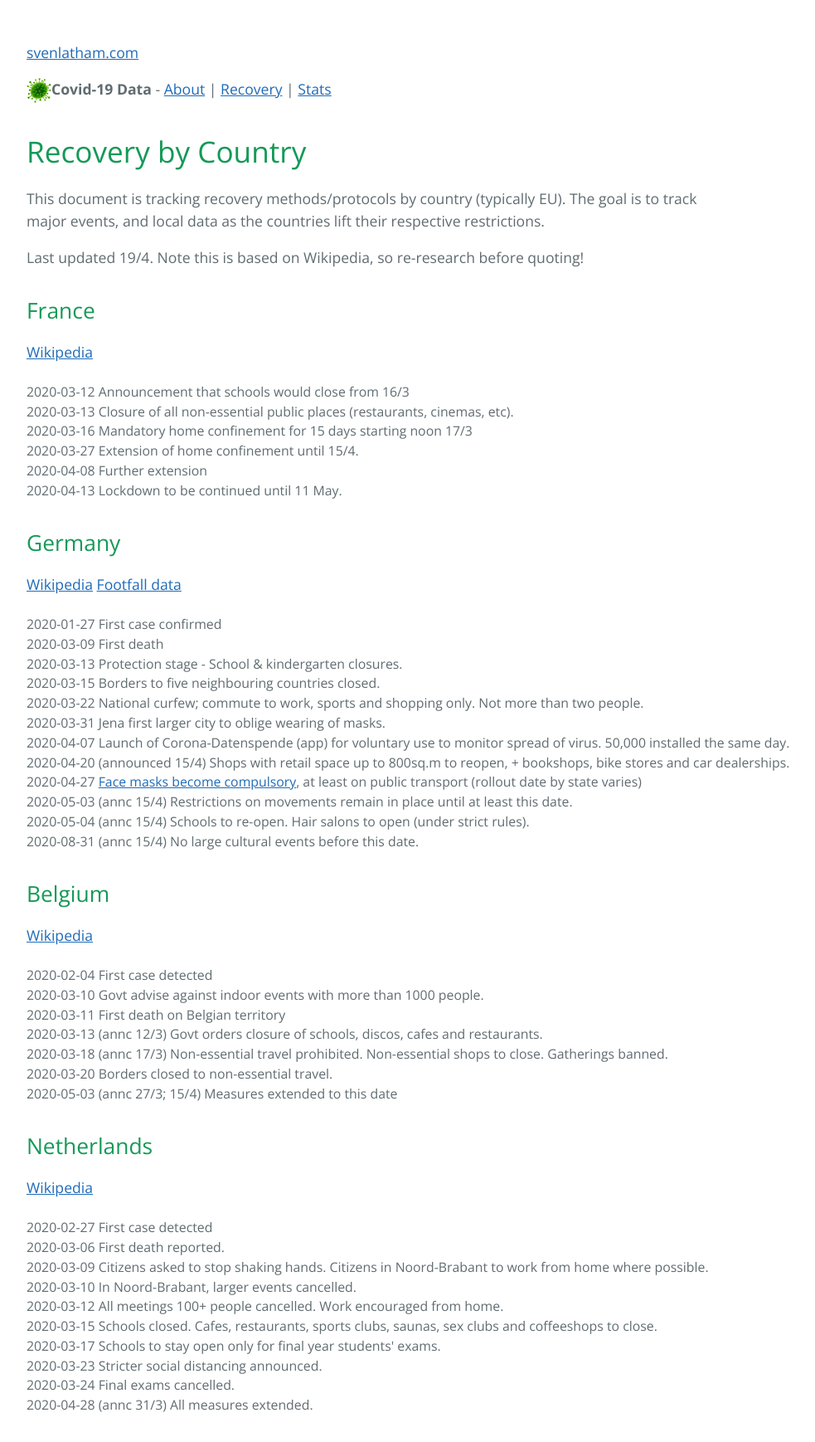
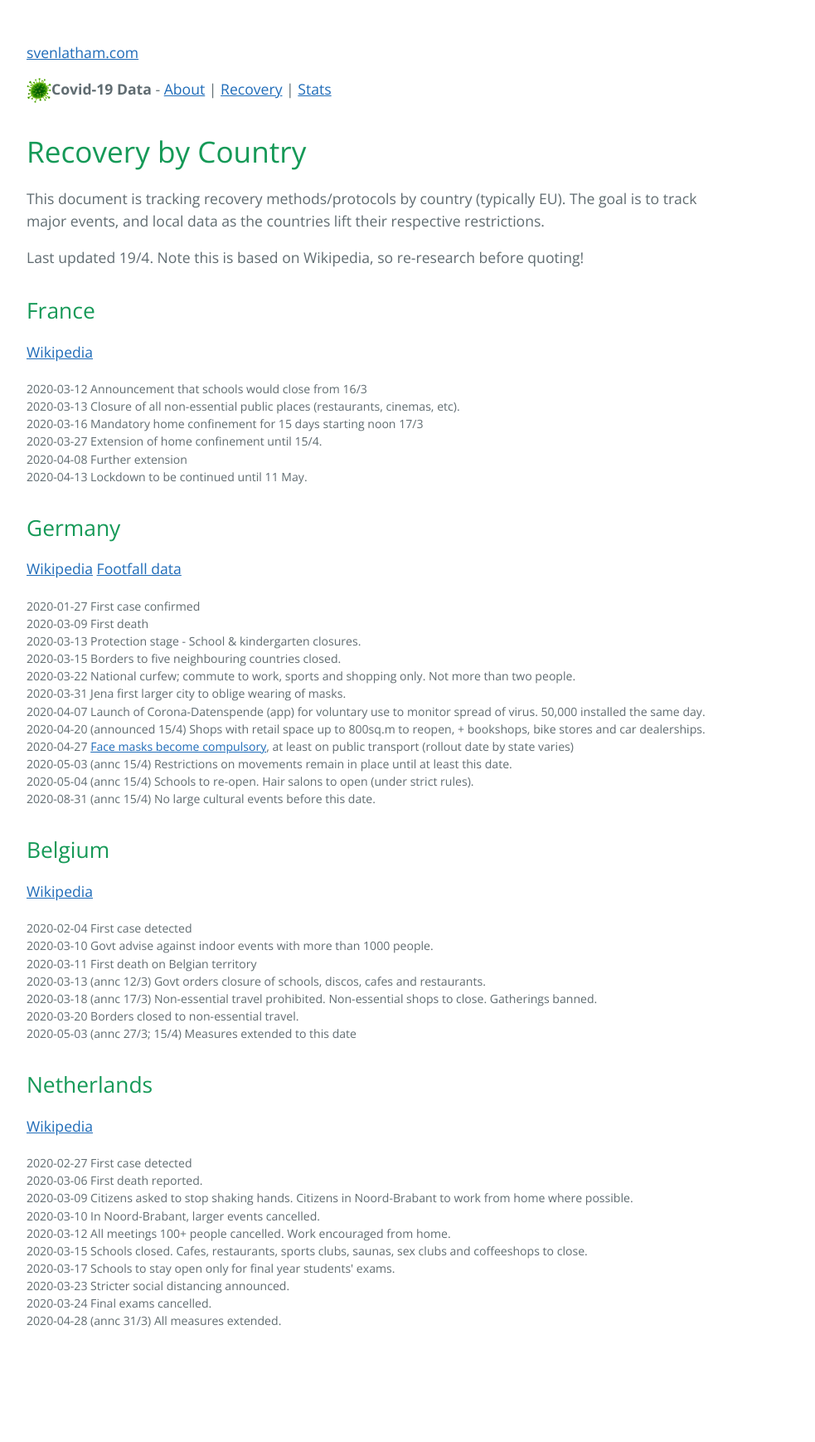
Before and after one commit to svenlatham/svenlatham-website, a Jekyll site: the page built from covid19/recovery.html, in a window 1280 px wide. Shown: the whole page at 83% size, without its empty margins (192-1175 px from the left). Built offline with Jekyll 4.4.1, drawn with Linux system fonts in a browser that asks for light colours; after the commit the page ends 1634 px from its top, so only the background shows below that.

Commit message:
Slight drop on font size for timelines

```diff
--- a/_includes/covid-menu.html
+++ b/_includes/covid-menu.html
@@ -1,5 +1,5 @@
 <style>
-    .timeline { white-space: pre; font-size: 90%; }
+    .timeline { white-space: pre; font-size: 80%; }
 </style>
 
 
```
